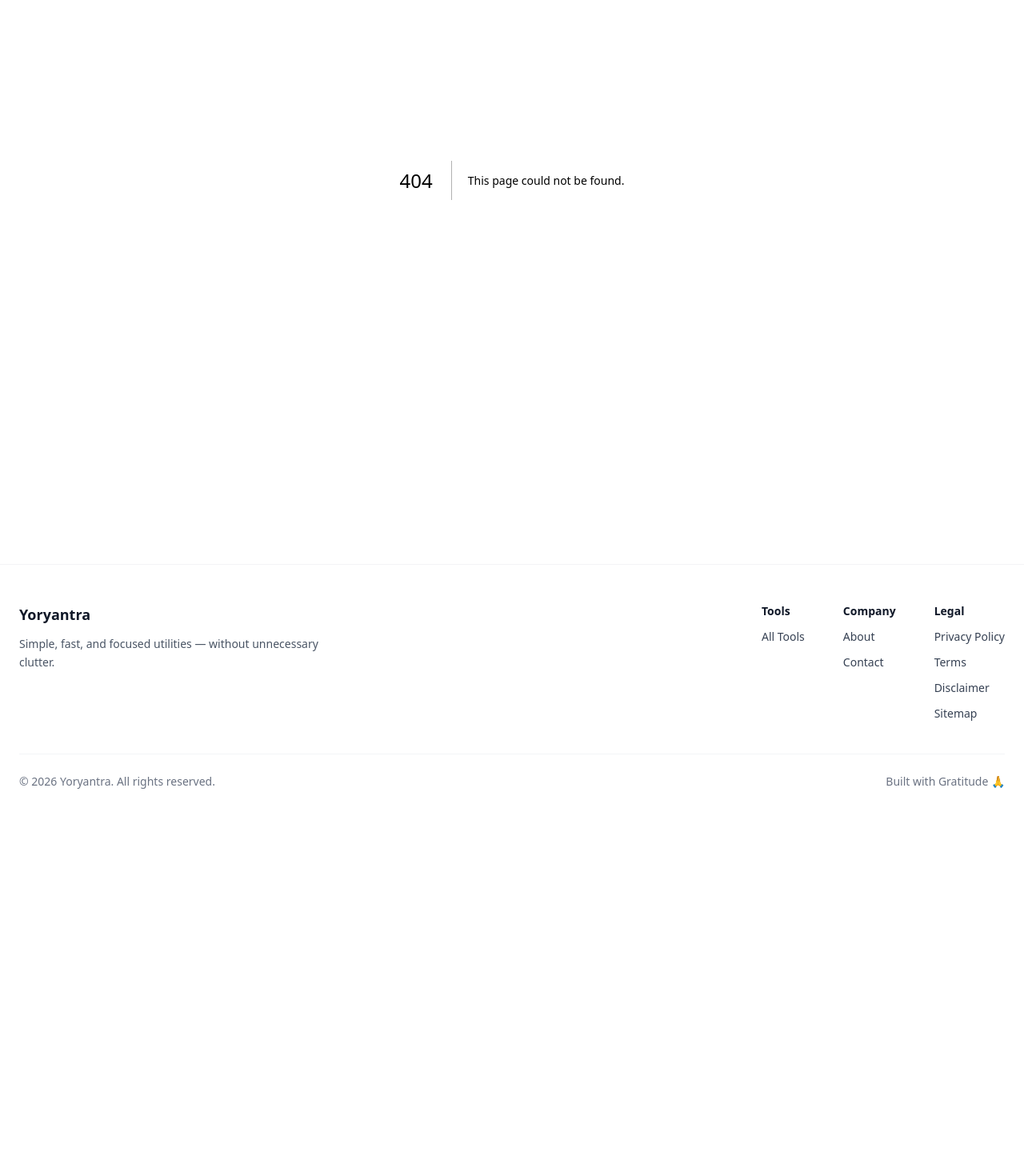
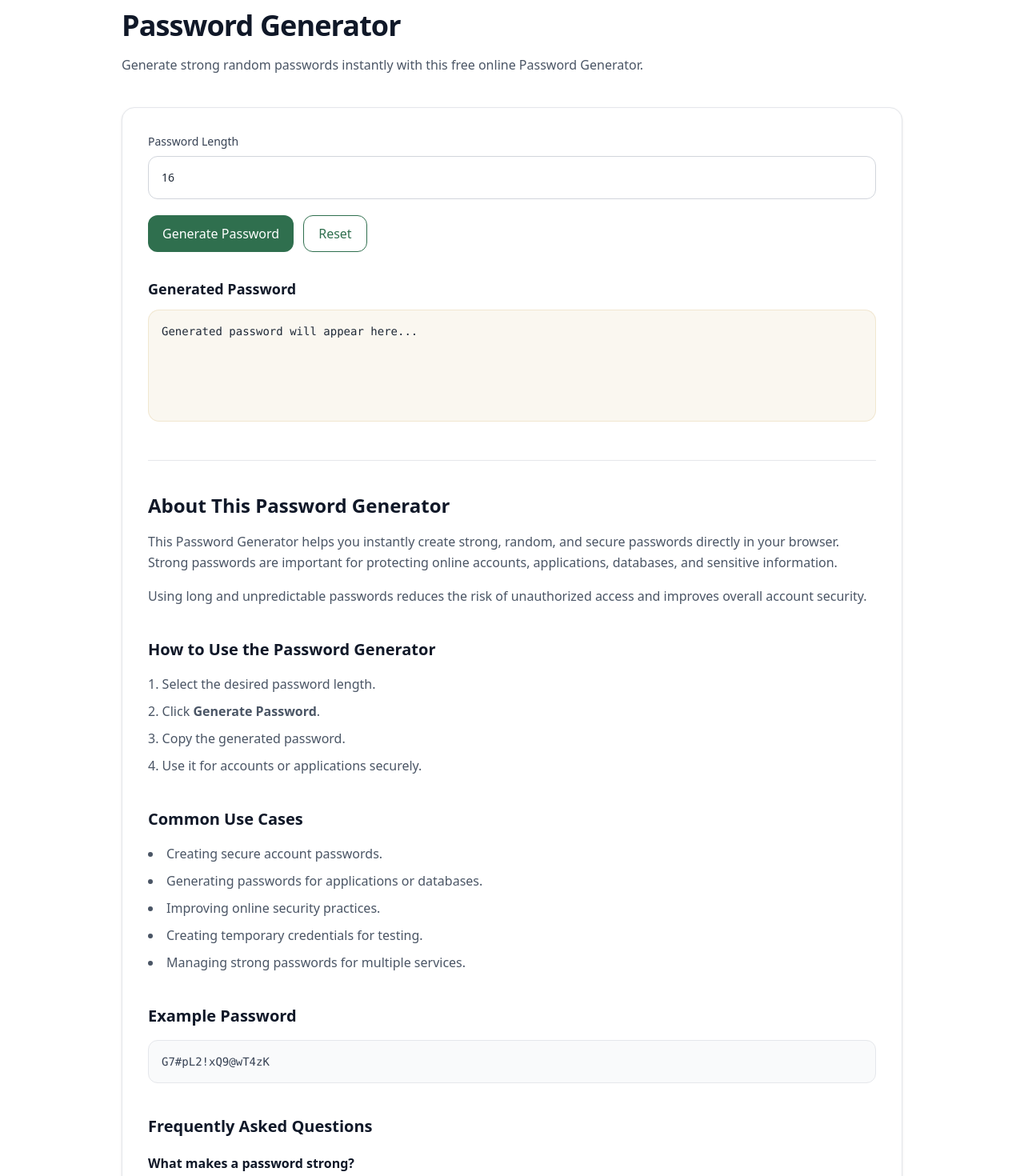
Before and after one commit to vaarunsonawwane-ops/yoryantra-new, a Next.js app: page /tools/password-generator in a window 1280 px wide. Before the commit this address had no page. Shown: the part 240-1710 px from the top of the page at 80% size. Before the commit the page ends 1275 px from the top, so only its background shows below. Built offline with nearby package versions, Linux system fonts and the light colour scheme.

Commit message:
password-generator, SEO created

```diff
--- a/app/data/tools.tsx
+++ b/app/data/tools.tsx
@@ -71,5 +71,10 @@ export const tools = [
   href: "/tools/hash-generator",
   },
 
+  {
+  title: "Password Generator",
+  description: "Generate strong random passwords instantly.",
+  href: "/tools/password-generator",
+  },
 
 ];
--- /dev/null
+++ b/app/tools/password-generator/ToolClient.tsx
@@ -0,0 +1,221 @@
+"use client";
+
+import { useState } from "react";
+import Link from "next/link";
+import ToolShell from "@/app/components/ToolShell";
+
+export default function ToolClient() {
+  const [password, setPassword] = useState("");
+  const [length, setLength] = useState(16);
+
+  const generatePassword = () => {
+    const chars =
+      "ABCDEFGHIJKLMNOPQRSTUVWXYZabcdefghijklmnopqrstuvwxyz0123456789!@#$%^&*()_+";
+
+    let result = "";
+
+    for (let i = 0; i < length; i++) {
+      result += chars.charAt(
+        Math.floor(Math.random() * chars.length)
+      );
+    }
+
+    setPassword(result);
+  };
+
+  const resetAll = () => {
+    setPassword("");
+    setLength(16);
+  };
+
+  return (
+    <ToolShell
+      title="Password Generator"
+      description="Generate strong random passwords instantly with this free online Password Generator."
+    >
+      {/* LENGTH */}
+      <div>
+        <label className="block mb-2 text-sm font-medium text-gray-700">
+          Password Length
+        </label>
+
+        <input
+          type="number"
+          min="4"
+          max="64"
+          value={length}
+          onChange={(e) =>
+            setLength(Number(e.target.value))
+          }
+          className="w-full rounded-xl border border-gray-300 p-4 text-sm outline-none focus:ring-2 focus:ring-[var(--green)] focus:border-transparent transition"
+        />
+      </div>
+
+      {/* ACTIONS */}
+      <div className="mt-5 flex flex-wrap gap-3">
+        <button
+          onClick={generatePassword}
+          className="yoryantra-btn"
+        >
+          Generate Password
+        </button>
+
+        <button
+          onClick={resetAll}
+          className="yoryantra-btn-outline"
+        >
+          Reset
+        </button>
+      </div>
+
+      {/* OUTPUT */}
+      <div className="mt-8">
+        <div className="flex items-center justify-between mb-3">
+          <h3 className="text-lg font-semibold text-gray-900">
+            Generated Password
+          </h3>
+
+          {password && (
+            <button
+              onClick={() =>
+                navigator.clipboard.writeText(password)
+              }
+              className="yoryantra-btn-outline text-sm"
+            >
+              Copy
+            </button>
+          )}
+        </div>
+
+        <pre className="yoryantra-output overflow-auto text-sm min-h-[140px] whitespace-pre-wrap break-words">
+          {password || "Generated password will appear here..."}
+        </pre>
+      </div>
+
+      {/* SEO CONTENT */}
+      <section className="mt-12 border-t border-gray-200 pt-10 space-y-10">
+        <div>
+          <h2 className="text-2xl font-semibold text-gray-900">
+            About This Password Generator
+          </h2>
+
+          <p className="mt-4 text-gray-600 leading-relaxed">
+            This Password Generator helps you instantly create strong,
+            random, and secure passwords directly in your browser.
+            Strong passwords are important for protecting online accounts,
+            applications, databases, and sensitive information.
+          </p>
+
+          <p className="mt-4 text-gray-600 leading-relaxed">
+            Using long and unpredictable passwords reduces the risk of
+            unauthorized access and improves overall account security.
+          </p>
+        </div>
+
+        <div>
+          <h2 className="text-xl font-semibold text-gray-900">
+            How to Use the Password Generator
+          </h2>
+
+          <ol className="mt-4 list-decimal list-inside space-y-2 text-gray-600 leading-relaxed">
+            <li>Select the desired password length.</li>
+            <li>Click <strong>Generate Password</strong>.</li>
+            <li>Copy the generated password.</li>
+            <li>Use it for accounts or applications securely.</li>
+          </ol>
+        </div>
+
+        <div>
+          <h2 className="text-xl font-semibold text-gray-900">
+            Common Use Cases
+          </h2>
+
+          <ul className="mt-4 list-disc list-inside space-y-2 text-gray-600 leading-relaxed">
+            <li>Creating secure account passwords.</li>
+            <li>Generating passwords for applications or databases.</li>
+            <li>Improving online security practices.</li>
+            <li>Creating temporary credentials for testing.</li>
+            <li>Managing strong passwords for multiple services.</li>
+          </ul>
+        </div>
+
+        <div>
+          <h2 className="text-xl font-semibold text-gray-900">
+            Example Password
+          </h2>
+
+          <div className="mt-4 rounded-xl border border-gray-200 bg-gray-50 p-4 text-sm text-gray-700">
+            <pre className="whitespace-pre-wrap break-words">
+              G7#pL2!xQ9@wT4zK
+            </pre>
+          </div>
+        </div>
+
+        <div>
+          <h2 className="text-xl font-semibold text-gray-900">
+            Frequently Asked Questions
+          </h2>
+
+          <div className="mt-5 space-y-6">
+            <div>
+              <h3 className="font-semibold text-gray-900">
+                What makes a password strong?
+              </h3>
+
+              <p className="mt-2 text-gray-600 leading-relaxed">
+                Strong passwords are long, random, and contain a mix of
+                uppercase letters, lowercase letters, numbers, and symbols.
+              </p>
+            </div>
+
+            <div>
+              <h3 className="font-semibold text-gray-900">
+                Is this Password Generator secure?
+              </h3>
+
+              <p className="mt-2 text-gray-600 leading-relaxed">
+                Yes. Passwords are generated directly in your browser and are
+                not stored or transmitted to a server.
+              </p>
+            </div>
+
+            <div>
+              <h3 className="font-semibold text-gray-900">
+                Can I choose password length?
+              </h3>
+
+              <p className="mt-2 text-gray-600 leading-relaxed">
+                Yes. You can select the desired password length before
+                generating the password.
+              </p>
+            </div>
+          </div>
+        </div>
+
+        <div>
+          <h2 className="text-xl font-semibold text-gray-900">
+            Related Tools
+          </h2>
+
+          <div className="mt-4 flex flex-wrap gap-3">
+            <Link href="/tools/hash-generator" className="yoryantra-btn-outline">
+              Hash Generator
+            </Link>
+
+            <Link href="/tools/uuid-generator" className="yoryantra-btn-outline">
+              UUID Generator
+            </Link>
+
+            <Link href="/tools/base64-encoder-decoder" className="yoryantra-btn-outline">
+              Base64 Encoder Decoder
+            </Link>
+
+            <Link href="/tools/jwt-decoder" className="yoryantra-btn-outline">
+              JWT Decoder
+            </Link>
+          </div>
+        </div>
+      </section>
+    </ToolShell>
+  );
+}
--- /dev/null
+++ b/app/tools/password-generator/page.tsx
@@ -0,0 +1,47 @@
+import ToolClient from "./ToolClient";
+
+export const metadata = {
+  title: "Password Generator Online Free | Yoryantra",
+
+  description:
+    "Generate strong random passwords instantly with this free online Password Generator.",
+
+  keywords: [
+    "password generator",
+    "random password generator",
+    "secure password generator",
+    "strong password generator",
+    "online password generator",
+    "developer utilities",
+  ],
+
+  alternates: {
+    canonical: "https://yoryantra.com/tools/password-generator",
+  },
+
+  openGraph: {
+    title: "Password Generator Online Free | Yoryantra",
+
+    description:
+      "Generate strong random passwords instantly with this free online Password Generator.",
+
+    url: "https://yoryantra.com/tools/password-generator",
+
+    siteName: "Yoryantra",
+
+    type: "website",
+  },
+
+  twitter: {
+    card: "summary_large_image",
+
+    title: "Password Generator Online Free | Yoryantra",
+
+    description:
+      "Generate secure random passwords instantly with this free Password Generator.",
+  },
+};
+
+export default function Page() {
+  return <ToolClient />;
+}
```
